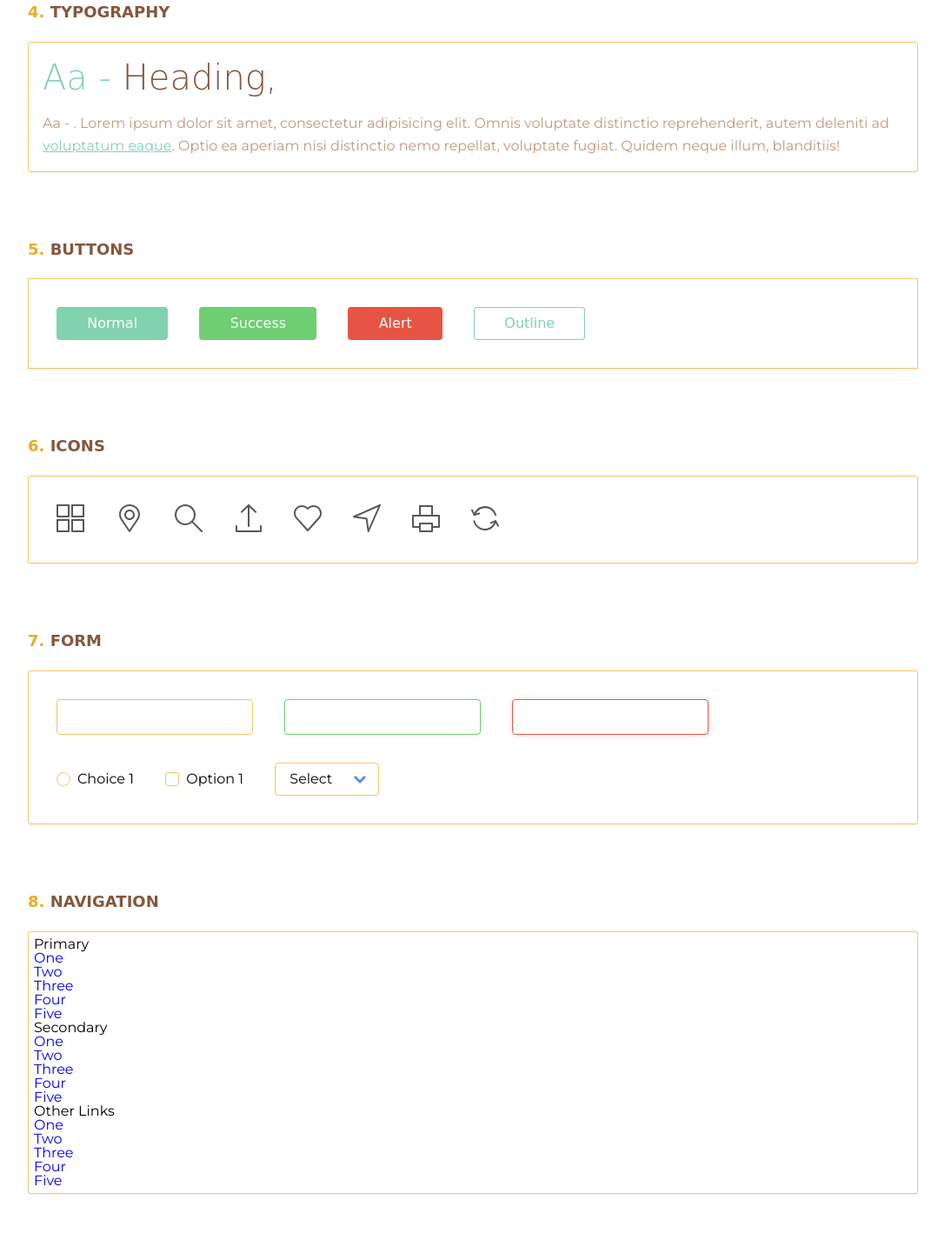
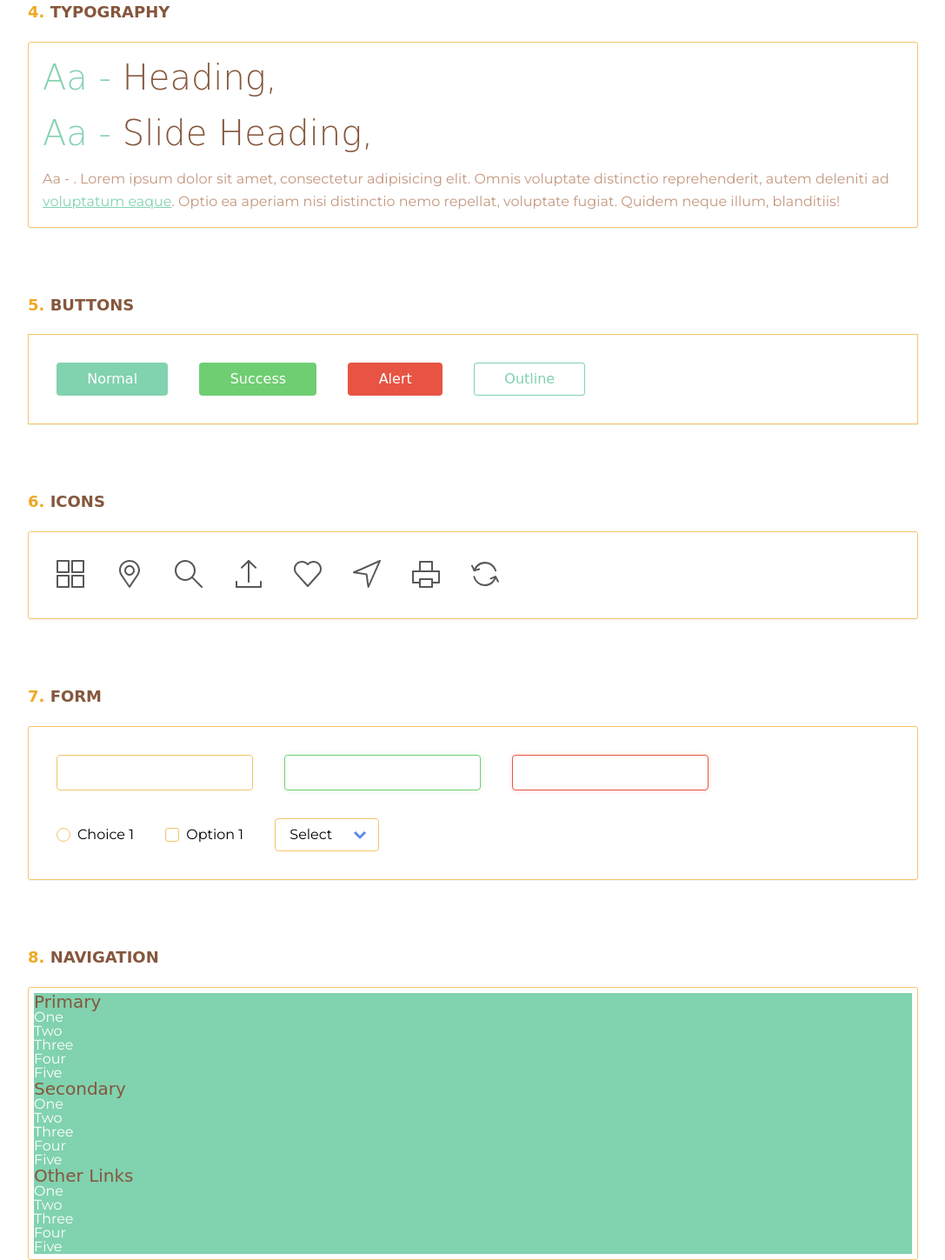
Before and after one commit to Coates-Angie/Group4ZenGarden, a website built with Parcel: page style-guide-template/src/index.html in a window 1280 px wide. Shown: the part 1520-2969 px from the top of the page at 87% size, without its empty margins (96-1183 px from the left). Built offline with nearby package versions, Linux system fonts and the light colour scheme; a web font is replaced by a local one.

Commit message:
last changes to styleguide

```diff
--- a/style-guide-template/src/index.html
+++ b/style-guide-template/src/index.html
@@ -104,6 +104,7 @@
 
             <div class="cd-box">
                 <h1>Heading, <span></span></h1>
+                <h1 class="slideHeadings">Slide Heading, <span></span></h1>
                 <p>
                     Aa - <span></span>. Lorem ipsum dolor sit amet, consectetur adipisicing elit. Omnis voluptate distinctio reprehenderit, autem deleniti ad <a href="#0">voluptatum eaque</a>. Optio ea aperiam nisi distinctio nemo repellat, voluptate
                     fugiat. Quidem neque illum, blanditiis!
@@ -197,7 +198,7 @@
                         </ul>
                     </nav>
                 </div>
-                <div>
+                <div class="otherlinks">
                     <h3>Other Links</h3>
                     <ul>
                         <li><a href="#">One</a></li>
--- a/style-guide-template/src/scss/partials/_navigation.scss
+++ b/style-guide-template/src/scss/partials/_navigation.scss
@@ -19,7 +19,7 @@ header {
 
 .cd-main-nav {
     /* main navigation background color - full screen on small devices */
-    background: $color-2;
+    //background: $color-2;
     li a {
         color: $color-5;
         border-color: lighten($color-2, 5%);
@@ -58,6 +58,25 @@ header {
     }
 }
 
+.cd-primary-nav,
+.cd-secondary-nav,
+.otherlinks {
+    background-color: $color-1;
+    color: $color-5;
+    font-family: $primary-font;
+}
+
+ul a {
+    color: $color-5;
+}
+
+.cd-box h3 {
+    font-family: $secondary-font;
+    font-size: 2rem;
+    background-color: $color-1;
+    color: $color-2;
+}
+
 .cd-download {
     /* download button top-right visible on big devices */
     background-color: lighten($color-2, 10%);
--- a/style-guide-template/src/scss/partials/_typography.scss
+++ b/style-guide-template/src/scss/partials/_typography.scss
@@ -9,6 +9,8 @@ $primary-font:'Montserrat',
 san-serif;
 $secondary-font: 'Fredericka the Great',
 cursive;
+$slideheading-font: 'Shrikhand',
+cursive;
 h1,
 h2 {
     font-family: $secondary-font;
@@ -16,6 +18,20 @@ h2 {
 }
 
 h1 {
+    font-size: 2.4rem;
+    font-weight: 300;
+    line-height: 1.2;
+    margin: 0 0 0.4em;
+    @include MQ(S) {
+        font-size: 3.2rem;
+    }
+    @include MQ(M) {
+        font-size: 4rem;
+    }
+}
+
+.slideHeadings {
+    font-family: $slideheading-font;
     font-size: 2.4rem;
     font-weight: 300;
     line-height: 1.2;
@@ -44,7 +60,7 @@ section>h2::before {
 }
 
 p {
-    font-size: 1.4rem;
+    font-size: 1.8rem;
     line-height: 1.4;
     color: lighten($color-2, 25%);
     a {
```
Also changed, not shown: style-guide-template/src/scss/partials/_basic-style.scss (+18 -98 lines), style-guide-template/build/index.html, 3 other files.
